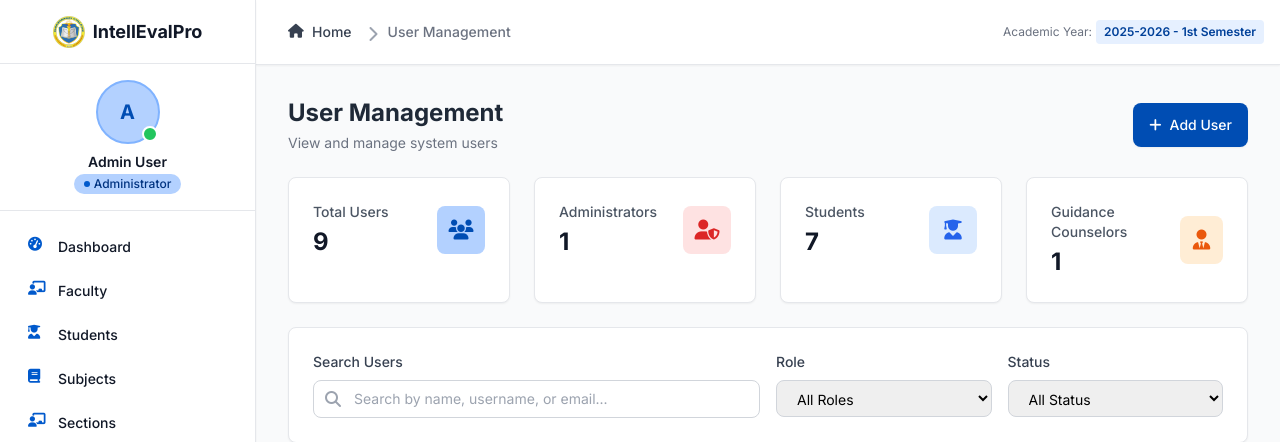
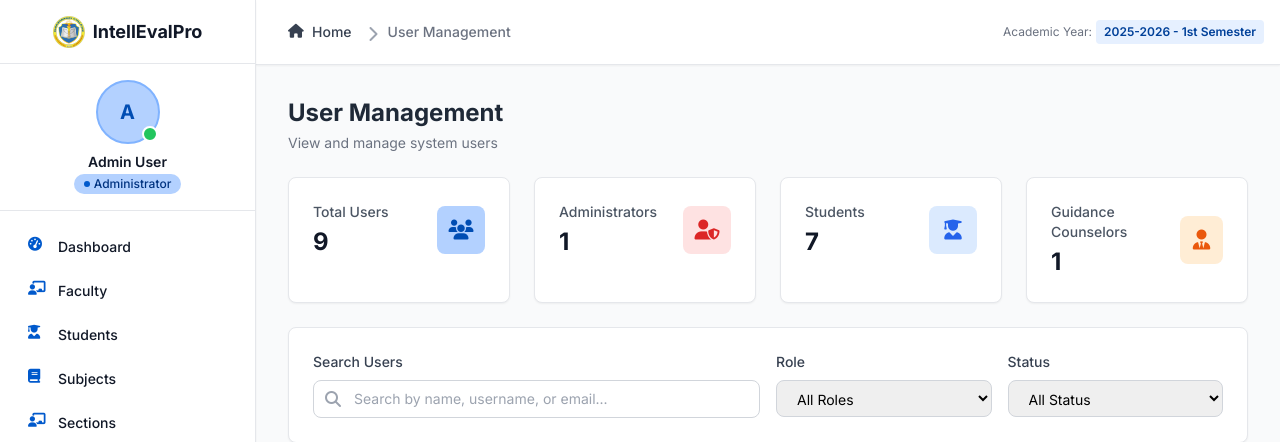
Before and after one commit to Eyrondev/IntellEvalPro, a Flask app: page /admin/user-management in a window 1280 px wide. Shown: the top 442 px of the page. Run offline with Flask 3, Linux system fonts and the light colour scheme; a user stored in the database is signed in; data comes from the database, SQL or seed files in the repository; data that the repository does not hold is empty; some libraries are stand-ins or nearby versions.

Commit message:
Refactor user management modal for edit functionality; update button labels and remove add user logic.

```diff
--- a/templates/admin/user-management.html
+++ b/templates/admin/user-management.html
@@ -150,17 +150,9 @@
     <main class="p-4 md:p-6 lg:p-8">
       <!-- Page Header -->
       <div class="mb-6">
-        <div class="flex flex-col md:flex-row md:items-center md:justify-between gap-3">
-          <div>
-            <h1 class="text-xl md:text-2xl font-bold text-gray-800">User Management</h1>
-            <p class="text-sm text-gray-500 mt-1">View and manage system users</p>
-          </div>
-          <div>
-            <button type="button" id="add-user-btn" class="inline-flex items-center px-4 py-2 bg-primary-600 hover:bg-primary-700 text-white text-sm font-medium rounded-lg shadow-sm transition-all duration-200 focus:outline-none focus:ring-2 focus:ring-offset-2 focus:ring-primary-500 min-h-[44px]">
-              <i class="fas fa-plus mr-2"></i>
-              Add User
-            </button>
-          </div>
+        <div>
+          <h1 class="text-xl md:text-2xl font-bold text-gray-800">User Management</h1>
+          <p class="text-sm text-gray-500 mt-1">View and manage system users</p>
         </div>
       </div>
 
@@ -331,8 +323,8 @@
           <div class="sm:flex sm:items-start">
             <div class="mt-3 text-center sm:mt-0 sm:text-left w-full">
               <h3 class="text-lg leading-6 font-medium text-gray-900 mb-4" id="modal-title">
-                <i class="fas fa-user-plus mr-2 text-primary-600"></i>
-                <span id="modal-title-text">Add New User</span>
+                <i class="fas fa-user-edit mr-2 text-primary-600"></i>
+                <span id="modal-title-text">Edit User</span>
               </h3>
 
               <form id="user-form" class="space-y-4">
@@ -422,7 +414,7 @@
           <button type="submit" form="user-form" id="submit-user-btn"
                   class="w-full inline-flex justify-center rounded-lg border border-transparent shadow-sm px-4 py-2 bg-primary-600 text-base font-medium text-white hover:bg-primary-700 focus:outline-none focus:ring-2 focus:ring-offset-2 focus:ring-primary-500 sm:ml-3 sm:w-auto sm:text-sm min-h-[44px]">
             <i class="fas fa-save mr-2"></i>
-            <span id="submit-btn-text">Add User</span>
+            <span id="submit-btn-text">Update User</span>
           </button>
           <button type="button" onclick="closeUserModal()"
                   class="mt-3 w-full inline-flex justify-center rounded-lg border border-gray-300 shadow-sm px-4 py-2 bg-white text-base font-medium text-gray-700 hover:bg-gray-50 focus:outline-none focus:ring-2 focus:ring-offset-2 focus:ring-primary-500 sm:mt-0 sm:w-auto sm:text-sm min-h-[44px]">
@@ -461,7 +453,6 @@
       $('#search-input').on('input', debounce(filterUsers, 300));
       $('#role-filter').on('change', filterUsers);
       $('#status-filter').on('change', filterUsers);
-      $('#add-user-btn').on('click', openAddUserModal);
       $('#user-form').on('submit', handleUserSubmit);
     }
 
@@ -812,24 +803,6 @@
       renderUsers();
     }
 
-    // Open Add User Modal
-    function openAddUserModal() {
-      $('#is-edit-mode').val('false');
-      $('#user-id').val('');
-      $('#modal-title-text').text('Add New User');
-      $('#submit-btn-text').text('Add User');
-      $('#user-form')[0].reset();
-
-      // Make password required for new users
-      $('#user-password').attr('required', true);
-      $('#password-required').show();
-      $('#password-hint').text('Minimum 6 characters');
-
-      // Show modal
-      $('#user-modal').removeClass('hidden');
-      document.body.style.overflow = 'hidden';
-    }
-
     // Open Edit User Modal
     function openEditUserModal(userId) {
       const user = allUsers.find(u => u.user_id === userId);
@@ -887,6 +860,12 @@
       const isEditMode = $('#is-edit-mode').val() === 'true';
       const userId = $('#user-id').val();
 
+      // Only allow edit mode now
+      if (!isEditMode || !userId) {
+        showError('Invalid operation');
+        return;
+      }
+
       const userData = {
         role: $('#user-role').val(),
         first_name: $('#user-first-name').val(),
@@ -904,14 +883,11 @@
           return;
         }
         userData.password = password;
-      } else if (!isEditMode) {
-        showError('Password is required for new users');
-        return;
       }
 
       // Validate role
       if (userData.role !== 'admin' && userData.role !== 'guidance') {
-        showError('Only Admin and Guidance roles can be created here');
+        showError('Only Admin and Guidance roles can be edited here');
         return;
       }
 
@@ -919,14 +895,11 @@
       const submitBtn = $('#submit-user-btn');
       const originalText = $('#submit-btn-text').text();
       submitBtn.prop('disabled', true);
-      $('#submit-btn-text').html('<i class="fas fa-spinner fa-spin mr-2"></i>Saving...');
-
-      const url = isEditMode ? `/api/users/${userId}` : '/api/users';
-      const method = isEditMode ? 'PUT' : 'POST';
+      $('#submit-btn-text').html('<i class="fas fa-spinner fa-spin mr-2"></i>Updating...');
 
       $.ajax({
-        url: url,
-        method: method,
+        url: `/api/users/${userId}`,
+        method: 'PUT',
         contentType: 'application/json',
         data: JSON.stringify(userData),
         success: function(response) {
@@ -934,7 +907,7 @@
             Swal.fire({
               icon: 'success',
               title: 'Success!',
-              text: response.message || (isEditMode ? 'User updated successfully' : 'User created successfully'),
+              text: response.message || 'User updated successfully',
               toast: true,
               position: 'top-end',
               showConfirmButton: false,
@@ -944,11 +917,11 @@
             closeUserModal();
             loadUsers(); // Reload users list
           } else {
-            showError(response.message || response.error || 'Failed to save user');
+            showError(response.message || response.error || 'Failed to update user');
           }
         },
         error: function(xhr) {
-          const errorMsg = xhr.responseJSON?.message || xhr.responseJSON?.error || 'An error occurred while saving the user';
+          const errorMsg = xhr.responseJSON?.message || xhr.responseJSON?.error || 'An error occurred while updating the user';
           showError(errorMsg);
         },
         complete: function() {
```
